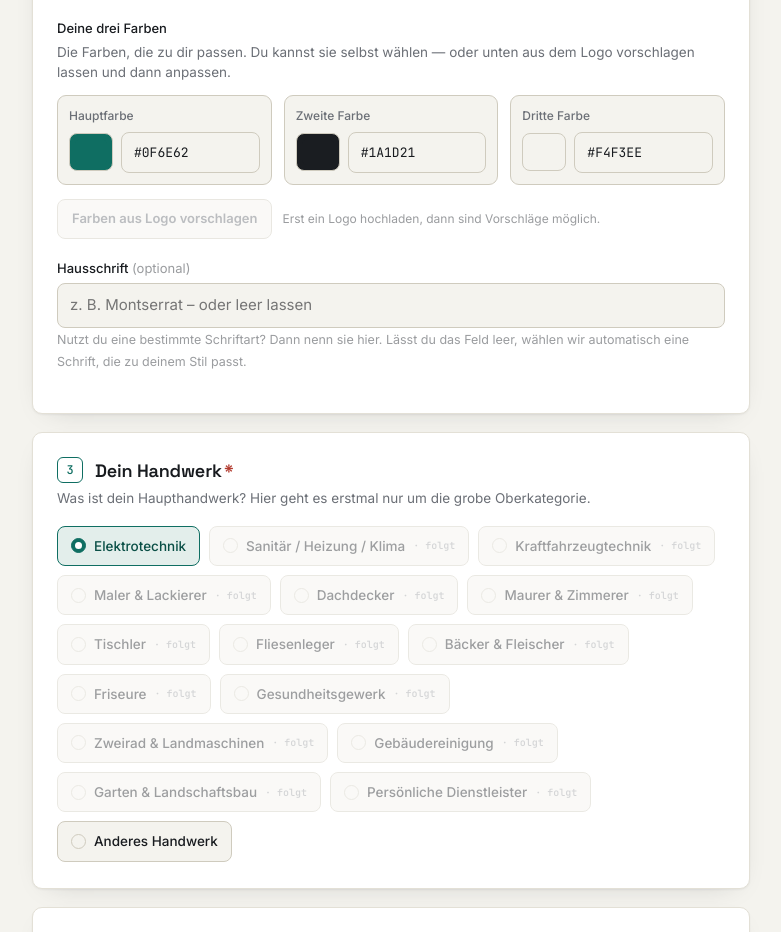
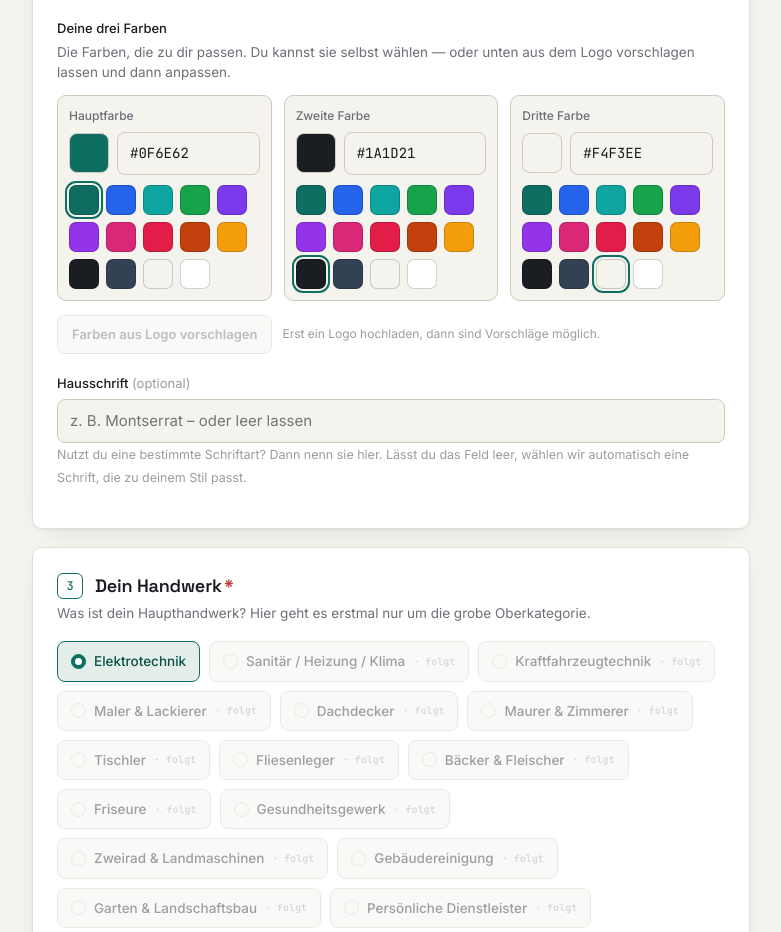
Before and after one commit to escapedeutschland/webcraft-agentur, a plain HTML site: page onboarding.html in a window 1280 px wide. Shown: the part 1483-2415 px from the top of the page, without its empty margins (42-823 px from the left). Drawn offline with Linux system fonts and the light colour scheme.

Commit message:
Robuster Farbwaehler: Vorschau+Hex+Preset-Kacheln (kein nativer Picker, WebView-sicher)

```diff
--- a/onboarding.html
+++ b/onboarding.html
@@ -139,11 +139,11 @@
   .color{border:1px solid var(--line-strong);border-radius:9px;padding:11px;background:var(--paper);}
   .color .clab{font-size:12px;font-weight:500;color:var(--muted);margin-bottom:7px;}
   .color .crow{display:flex;align-items:center;gap:8px;}
-  .color input[type=color]{width:44px;height:38px;border:1px solid var(--line-strong);border-radius:8px;padding:2px;cursor:pointer;flex:none;}
-  .color input[type=text]{flex:1;min-width:0;}
-  .color input[type=color]::-webkit-color-swatch-wrapper{padding:3px;}
-  .color input[type=color]::-webkit-color-swatch{border:none;border-radius:5px;}
-  .color input[type=text]{font-family:"JetBrains Mono";font-size:13px;text-transform:uppercase;}
+  .color .cprev{width:40px;height:40px;border-radius:8px;border:1px solid var(--line-strong);flex:none;background:#0F6E62;}
+  .color input[type=text]{flex:1;min-width:0;font-family:"JetBrains Mono";font-size:14px;text-transform:uppercase;}
+  .cpresets{display:flex;flex-wrap:wrap;gap:7px;margin-top:10px;}
+  .cpresets .tile{width:30px;height:30px;border-radius:7px;border:1px solid rgba(0,0,0,.18);cursor:pointer;padding:0;}
+  .cpresets .tile.sel{outline:2px solid var(--signal);outline-offset:2px;}
   .suggest-row{display:flex;align-items:center;gap:10px;flex-wrap:wrap;margin-top:14px;}
   .btn-sm{font:inherit;font-weight:600;font-size:13px;border-radius:8px;cursor:pointer;padding:9px 14px;border:1px solid var(--signal);background:var(--signal-soft);color:var(--signal-deep);}
   .btn-sm:hover{background:var(--signal);color:#fff;}
@@ -288,15 +288,15 @@
       <p class="lab" style="font-size:13px;font-weight:500;margin:22px 0 4px;">Deine drei Farben</p>
       <p class="sec-desc" style="margin:0 0 12px;">Die Farben, die zu dir passen. Du kannst sie selbst wählen — oder unten aus dem Logo vorschlagen lassen und dann anpassen.</p>
       <div class="colors" id="colors">
-        <div class="color"><div class="clab">Hauptfarbe</div><div class="crow">
-          <input type="color" id="c1" value="#0F6E62" aria-label="Hauptfarbe wählen">
-          <input type="text" id="c1t" placeholder="#0F6E62" maxlength="7"></div></div>
-        <div class="color"><div class="clab">Zweite Farbe</div><div class="crow">
-          <input type="color" id="c2" value="#1A1D21" aria-label="Zweite Farbe wählen">
-          <input type="text" id="c2t" placeholder="#1A1D21" maxlength="7"></div></div>
-        <div class="color"><div class="clab">Dritte Farbe</div><div class="crow">
-          <input type="color" id="c3" value="#F4F3EE" aria-label="Dritte Farbe wählen">
-          <input type="text" id="c3t" placeholder="#F4F3EE" maxlength="7"></div></div>
+        <div class="color"><div class="clab">Hauptfarbe</div>
+          <div class="crow"><span class="cprev" id="c1p"></span><input type="text" id="c1t" placeholder="#0F6E62" maxlength="7" inputmode="text" autocapitalize="characters"></div>
+          <div class="cpresets" data-prev="c1p" data-txt="c1t" data-key="haupt"></div></div>
+        <div class="color"><div class="clab">Zweite Farbe</div>
+          <div class="crow"><span class="cprev" id="c2p"></span><input type="text" id="c2t" placeholder="#1A1D21" maxlength="7" inputmode="text" autocapitalize="characters"></div>
+          <div class="cpresets" data-prev="c2p" data-txt="c2t" data-key="zwei"></div></div>
+        <div class="color"><div class="clab">Dritte Farbe</div>
+          <div class="crow"><span class="cprev" id="c3p"></span><input type="text" id="c3t" placeholder="#F4F3EE" maxlength="7" inputmode="text" autocapitalize="characters"></div>
+          <div class="cpresets" data-prev="c3p" data-txt="c3t" data-key="drei"></div></div>
       </div>
       <div class="suggest-row">
         <button type="button" class="btn-sm" id="suggest" disabled>Farben aus Logo vorschlagen</button>
@@ -721,22 +721,27 @@ function validateWeb(){
 }
 webInp.addEventListener("input",validateWeb);webInp.addEventListener("blur",validateWeb);
 
-/* ---- Farben sync ---- */
+/* ---- Farben: Vorschau + Hex + Preset-Kacheln (mobil-/WebView-sicher, kein nativer Picker) ---- */
 function hexOK(v){return /^#[0-9a-fA-F]{6}$/.test(v);}
-[["c1","c1t","haupt"],["c2","c2t","zwei"],["c3","c3t","drei"]].forEach(([cid,tid,key])=>{
-  const c=document.getElementById(cid),t=document.getElementById(tid);
-  const paint=()=>{c.style.background=c.value;};   // Box zeigt die Farbe (mobil-tauglich, sonst schwarz)
-  state.farben[key]=c.value.toUpperCase();t.value=c.value.toUpperCase();paint();
-  c.addEventListener("input",()=>{t.value=c.value.toUpperCase();state.farben[key]=c.value.toUpperCase();paint();renderSummary();});
+const PRESETS=["#0F6E62","#2563EB","#0EA5A0","#16A34A","#7C3AED","#9333EA","#DB2777","#E11D48","#C2410C","#F59E0B","#1A1D21","#334155","#F4F3EE","#FFFFFF"];
+const COLS=[["c1p","c1t","haupt","#0F6E62"],["c2p","c2t","zwei","#1A1D21"],["c3p","c3t","drei","#F4F3EE"]];
+function applyColor(pid,tid,key,hex,setText){
+  document.getElementById(pid).style.background=hex;
+  if(setText)document.getElementById(tid).value=hex.toUpperCase();
+  state.farben[key]=hex.toUpperCase();
+  const wrap=document.querySelector('.cpresets[data-prev="'+pid+'"]');
+  if(wrap)Array.from(wrap.children).forEach(b=>b.classList.toggle("sel",(b.dataset.hex||"").toUpperCase()===hex.toUpperCase()));
+}
+COLS.forEach(([pid,tid,key,def])=>{
+  const wrap=document.querySelector('.cpresets[data-prev="'+pid+'"]'),t=document.getElementById(tid);
+  PRESETS.forEach(hex=>{const b=document.createElement("button");b.type="button";b.className="tile";b.dataset.hex=hex;b.style.background=hex;b.setAttribute("aria-label","Farbe "+hex);
+    b.addEventListener("click",()=>{applyColor(pid,tid,key,hex,true);renderSummary();});wrap.appendChild(b);});
   t.addEventListener("input",()=>{let v=t.value.trim();if(v&&v[0]!=="#")v="#"+v;
-    if(hexOK(v)){c.value=v;state.farben[key]=v.toUpperCase();paint();}else{state.farben[key]=t.value.trim();}renderSummary();});
+    if(hexOK(v))applyColor(pid,tid,key,v,false);else state.farben[key]=t.value.trim();renderSummary();});
+  applyColor(pid,tid,key,def,true);
 });
 function setColors(arr){
-  [["c1","c1t","haupt"],["c2","c2t","zwei"],["c3","c3t","drei"]].forEach(([cid,tid,key],i)=>{
-    if(!arr[i])return;
-    const c=document.getElementById(cid);c.value=arr[i];c.style.background=arr[i];
-    document.getElementById(tid).value=arr[i].toUpperCase();state.farben[key]=arr[i].toUpperCase();
-  });
+  COLS.forEach(([pid,tid,key],i)=>{ if(arr[i])applyColor(pid,tid,key,arr[i],true); });
   renderSummary();
 }
 
```
